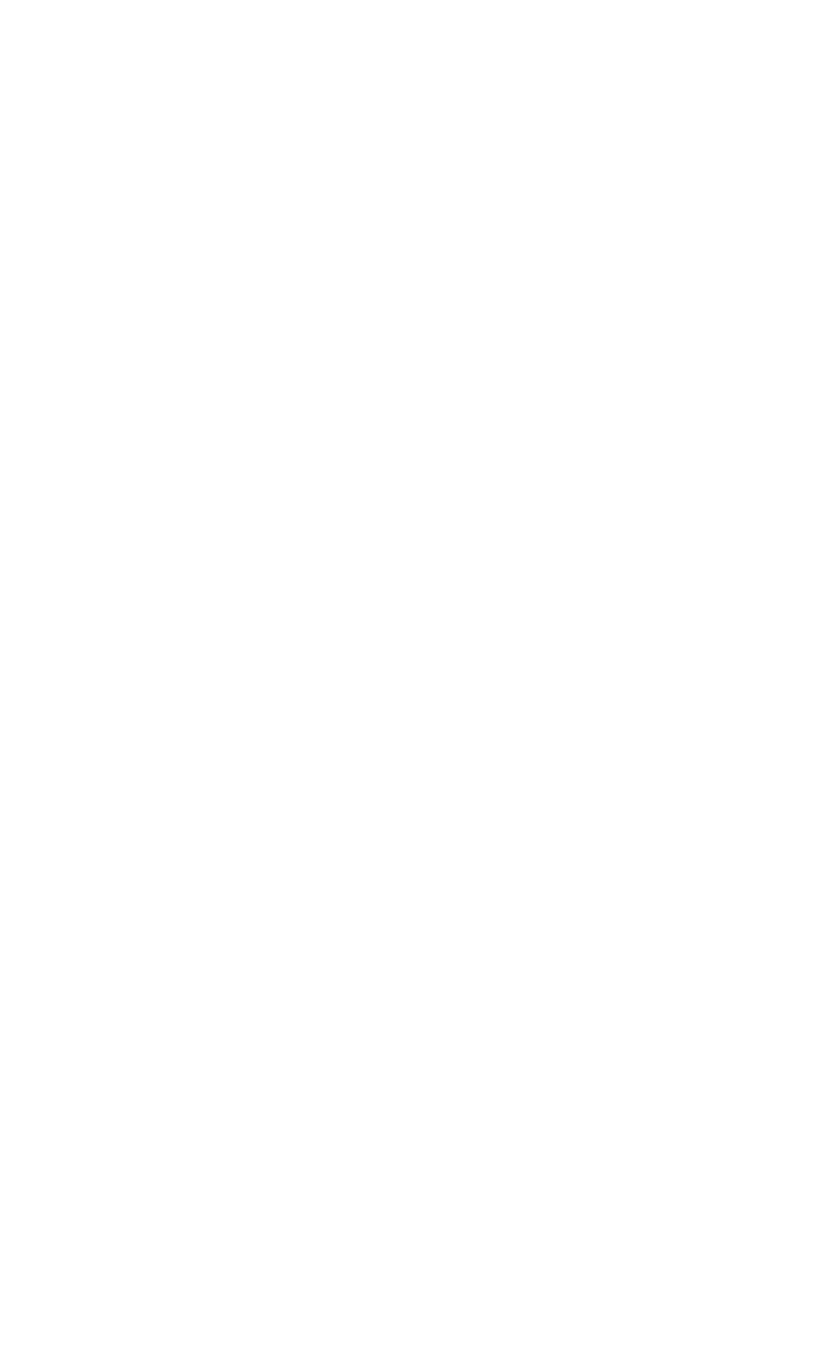
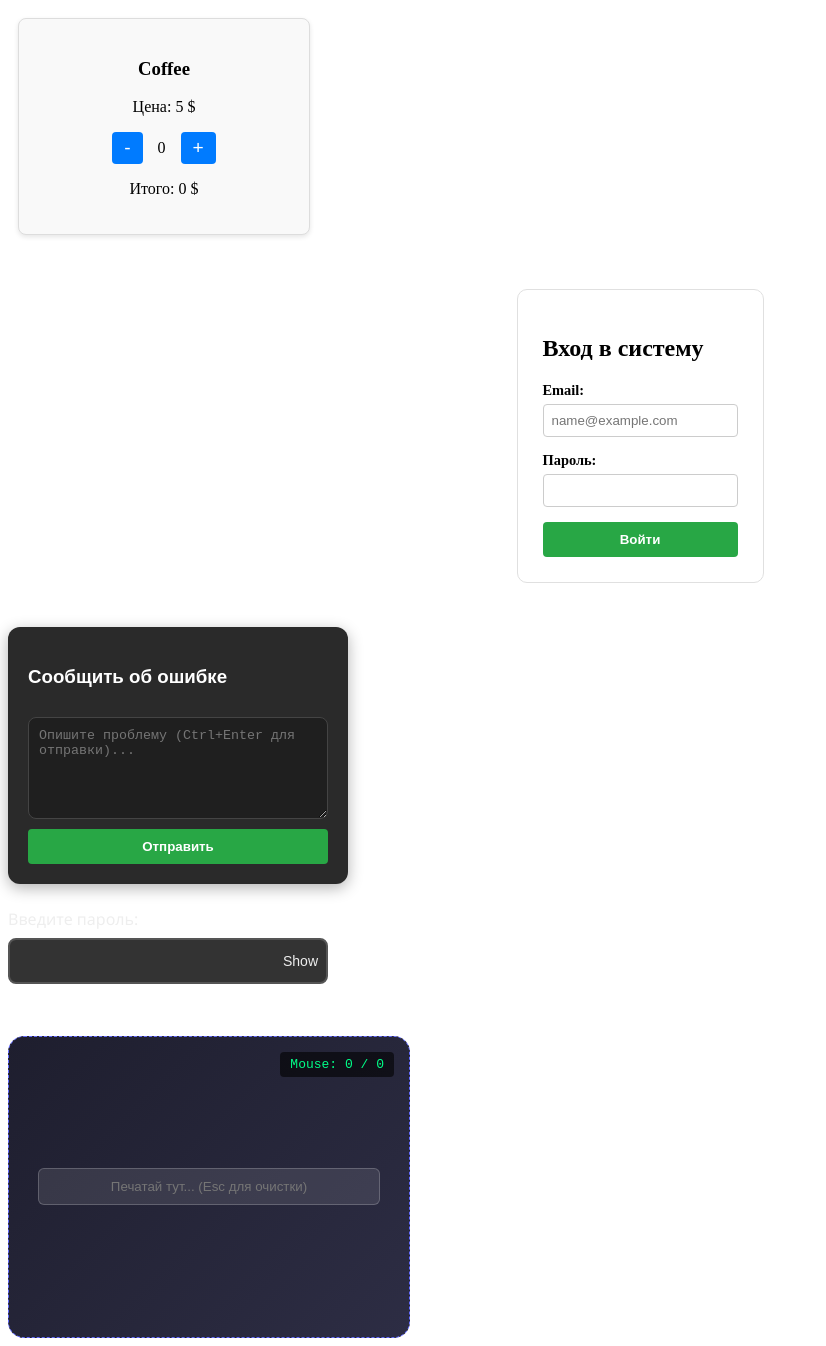
Before and after one commit to RuslanChekhuta/my-app-2026, a React (Vite) app: page / in a window 1280 px wide. Shown: the whole page, without its empty margins (0-826 px from the left). Before the commit the page ends 800 px from the top, so only its background shows below. Built offline with nearby package versions, Linux system fonts and the light colour scheme.

Commit message:
урок 1.12

```diff
--- /dev/null
+++ b/src/App.css
@@ -0,0 +1,43 @@
+.report-card {
+  background: #2a2a2a;
+  padding: 20px;
+  border-radius: 12px;
+  width: 300px;
+  box-shadow: 0 4px 15px rgba(0, 0, 0, 0.3);
+  display: flex;
+  flex-direction: column;
+  gap: 10px;
+  color: white;
+  font-family: sans-serif;
+}
+
+.report-input {
+  background: #1f1f1f;
+  border: 1px solid #444;
+  color: #ddd;
+  padding: 10px;
+  border-radius: 8px;
+  resize: vertical;
+  min-height: 80px;
+  outline: none;
+  transition: border-color 0.3s;
+}
+
+.report-input:focus {
+  border-color: #646cff;
+}
+
+.report-btn {
+  background: #646cff;
+  color: white;
+  border: none;
+  padding: 10px;
+  border-radius: 8px;
+  cursor: pointer;
+  font-weight: bold;
+  transition: transform 0.1s;
+}
+
+.report-btn:active {
+  transform: scale(0.95);
+}
--- a/src/App.jsx
+++ b/src/App.jsx
@@ -1,5 +1,20 @@
+import "./App.css";
+import LoginForm from "./components/LoginForm";
+import MouseTracker from "./components/MouseTracker";
+import ProductCard from "./components/ProductCard";
+import ReportWidget from "./components/ReportWidget";
+import SecretInput from "./components/SecretInput";
+
 function App() {
-  return <></>;
+  return (
+    <div style={{ display: "flex", flexDirection: "column", gap: "24px" }}>
+      <ProductCard productName="Coffee" price={5} />
+      <LoginForm />
+      <ReportWidget />
+      <SecretInput />
+      <MouseTracker />
+    </div>
+  );
 }
 
 export default App;
--- /dev/null
+++ b/src/components/LoginForm.css
@@ -0,0 +1,43 @@
+.login-form {
+  max-width: 300px;
+  margin: 20px auto;
+  padding: 25px;
+  border: 1px solid #e0e0e0;
+  border-radius: 10px;
+  background: #fff;
+}
+
+.input-group {
+  margin-bottom: 15px;
+  text-align: left;
+}
+
+.input-group label {
+  display: block;
+  margin-bottom: 5px;
+  font-weight: bold;
+  font-size: 0.9rem;
+}
+
+.input-group input {
+  width: 100%;
+  padding: 8px;
+  border: 1px solid #ccc;
+  border-radius: 4px;
+  box-sizing: border-box;
+}
+
+button[type="submit"] {
+  width: 100%;
+  padding: 10px;
+  background-color: #28a745;
+  color: white;
+  border: none;
+  border-radius: 4px;
+  font-weight: bold;
+  cursor: pointer;
+}
+
+button[type="submit"]:hover {
+  background-color: #218838;
+}
--- /dev/null
+++ b/src/components/LoginForm.jsx
@@ -0,0 +1,43 @@
+import { useState } from "react";
+import "./LoginForm.css";
+
+function LoginForm() {
+  const [email, setEmail] = useState("");
+  const [password, setPassword] = useState("");
+
+  const handleSubmit = (event) => {
+    event.preventDefault();
+    alert(`Email: ${email}, Password: ${password}`);
+    setEmail("");
+    setPassword("");
+  };
+
+  return (
+    <form className="login-form" onSubmit={handleSubmit}>
+      <h2>Вход в систему</h2>
+
+      <div className="input-group">
+        <label>Email:</label>
+        <input
+          type="email"
+          placeholder="name@example.com"
+          value={email}
+          onChange={(event) => setEmail(event.target.value)}
+        />
+      </div>
+
+      <div className="input-group">
+        <label>Пароль:</label>
+        <input
+          type="password"
+          value={password}
+          onChange={(event) => setPassword(event.target.value)}
+        />
+      </div>
+
+      <button type="submit">Войти</button>
+    </form>
+  );
+}
+
+export default LoginForm;
--- /dev/null
+++ b/src/components/MouseTracker.jsx
@@ -0,0 +1,33 @@
+import { useState } from "react";
+
+export default function MouseTracker() {
+  const [coords, setCoords] = useState({ x: 0, y: 0 });
+  const [text, setText] = useState("");
+
+  const handleMouseMove = (e) => {
+    const { offsetX, offsetY } = e.nativeEvent;
+    setCoords({ x: offsetX, y: offsetY });
+  };
+
+  const handleKeyUp = (e) => {
+    console.log("Нажата клавиша:", e.key);
+    if (e.key === "Escape") {
+      setText("");
+    }
+  };
+
+  return (
+    <div className="tracker-area" onMouseMove={handleMouseMove}>
+      <div className="info-panel">
+        Mouse: {coords.x} / {coords.y}
+      </div>
+      <input
+        className="tracker-input"
+        placeholder="Печатай тут... (Esc для очистки)"
+        value={text}
+        onChange={(e) => setText(e.target.value)}
+        onKeyUp={handleKeyUp}
+      />
+    </div>
+  );
+}
--- /dev/null
+++ b/src/components/ProductCard.css
@@ -0,0 +1,32 @@
+.product-card {
+  border: 1px solid #ddd;
+  padding: 20px;
+  border-radius: 8px;
+  width: 250px;
+  text-align: center;
+  background-color: #f9f9f9;
+  box-shadow: 0 2px 5px rgba(0, 0, 0, 0.1);
+  margin: 10px;
+}
+
+.controls {
+  display: flex;
+  justify-content: center;
+  align-items: center;
+  gap: 15px;
+  margin: 15px 0;
+}
+
+.controls button {
+  padding: 5px 12px;
+  font-size: 1.2rem;
+  cursor: pointer;
+  background-color: #007bff;
+  color: white;
+  border: none;
+  border-radius: 4px;
+}
+
+.controls button:hover {
+  background-color: #0056b3;
+}
--- /dev/null
+++ b/src/components/ProductCard.jsx
@@ -0,0 +1,30 @@
+import { useState } from "react";
+import "./ProductCard.css";
+
+function ProductCard({ productName, price }) {
+  const [count, setCount] = useState(0);
+
+  const handleUpdateCount = (amount) => {
+    setCount((prev) => {
+      const next = prev + amount;
+      return next < 0 ? 0 : next;
+    });
+  };
+
+  return (
+    <div className="product-card">
+      <h3>{productName}</h3>
+      <p>Цена: {price} $</p>
+
+      <div className="controls">
+        <button onClick={() => handleUpdateCount(-1)}>-</button>
+        <span>{count}</span>
+        <button onClick={() => handleUpdateCount(1)}>+</button>
+      </div>
+
+      <p>Итого: {count * price} $</p>
+    </div>
+  );
+}
+
+export default ProductCard;
--- /dev/null
+++ b/src/components/ReportWidget.jsx
@@ -0,0 +1,37 @@
+import { useState } from "react";
+
+export default function ReportWidget() {
+  const [reportText, setReportText] = useState("");
+
+  const handleInputChange = (e) => {
+    setReportText(e.target.value);
+  };
+
+  const handleSubmit = (e) => {
+    e.preventDefault();
+    alert(`Жалоба отправлена: ${reportText}`);
+    setReportText("");
+  };
+
+  const handleKeyDown = (e) => {
+    if (e.key === "Enter" && (e.ctrlKey || e.metaKey)) {
+      handleSubmit(e);
+    }
+  };
+
+  return (
+    <form className="report-card" onSubmit={handleSubmit}>
+      <h3>Сообщить об ошибке</h3>
+      <textarea
+        className="report-input"
+        placeholder="Опишите проблему (Ctrl+Enter для отправки)..."
+        value={reportText}
+        onChange={handleInputChange}
+        onKeyDown={handleKeyDown}
+      />
+      <button type="submit" className="report-btn">
+        Отправить
+      </button>
+    </form>
+  );
+}
--- /dev/null
+++ b/src/components/SecretInput.jsx
@@ -0,0 +1,45 @@
+import { useState } from "react";
+
+export default function SecretInput() {
+  const [isRevealed, setIsRevealed] = useState(false);
+  const [password, setPassword] = useState("");
+
+  const handleReveal = () => {
+    setIsRevealed(true);
+  };
+
+  const handleHide = () => {
+    setIsRevealed(false);
+  };
+
+  const handleBlur = () => {
+    console.log("Пользователь закончил ввод");
+  };
+
+  return (
+    <div className="secret-container">
+      <label>Введите пароль:</label>
+      <div className="input-wrapper">
+        <input
+          type={isRevealed ? "text" : "password"}
+          value={password}
+          onChange={(e) => setPassword(e.target.value)}
+          onBlur={handleBlur}
+          className="secret-field"
+        />
+        <button
+          type="button"
+          className="reveal-btn"
+          onMouseDown={handleReveal}
+          onMouseUp={handleHide}
+          onMouseLeave={handleHide}
+        >
+          {isRevealed ? "Hide" : "Show"}
+        </button>
+      </div>
+      <p className="status-text">
+        {isRevealed ? "Внимание: пароль виден!" : ""}
+      </p>
+    </div>
+  );
+}
--- a/src/index.css
+++ b/src/index.css
@@ -0,0 +1,86 @@
+.secret-container {
+  display: flex;
+  flex-direction: column;
+  gap: 8px;
+  width: 320px;
+  font-family: "Segoe UI", sans-serif;
+  color: #eee;
+}
+
+.input-wrapper {
+  display: flex;
+  position: relative;
+}
+
+.secret-field {
+  width: 100%;
+  padding: 12px;
+  padding-right: 50px;
+  background: #333;
+  border: 2px solid #555;
+  border-radius: 8px;
+  color: white;
+  font-size: 16px;
+}
+
+.reveal-btn {
+  position: absolute;
+  right: 5px;
+  top: 50%;
+  transform: translateY(-50%);
+  background: transparent;
+  border: none;
+  font-size: 14px;
+  cursor: pointer;
+  padding: 5px;
+  color: #eee;
+}
+
+.status-text {
+  font-size: 12px;
+  color: #ff4d4d;
+  min-height: 20px;
+  margin: 0;
+}
+
+.tracker-area {
+  width: 400px;
+  height: 300px;
+  background: linear-gradient(135deg, #1e1e2e 0%, #2d2d44 100%);
+  border: 1px dashed #646cff;
+  border-radius: 16px;
+  display: flex;
+  flex-direction: column;
+  align-items: center;
+  justify-content: center;
+  gap: 20px;
+  cursor: crosshair;
+  position: relative;
+}
+
+.info-panel {
+  position: absolute;
+  top: 15px;
+  right: 15px;
+  background: rgba(0, 0, 0, 0.6);
+  padding: 5px 10px;
+  border-radius: 4px;
+  color: #00ff88;
+  font-family: monospace;
+  pointer-events: none;
+}
+
+.tracker-input {
+  width: 80%;
+  padding: 10px;
+  background: rgba(255, 255, 255, 0.1);
+  border: 1px solid rgba(255, 255, 255, 0.2);
+  border-radius: 6px;
+  color: white;
+  text-align: center;
+}
+
+.tracker-input:focus {
+  background: rgba(255, 255, 255, 0.2);
+  outline: none;
+}
```
Also changed, not shown: 1 other file (tests, documents, lock files or other folders).
